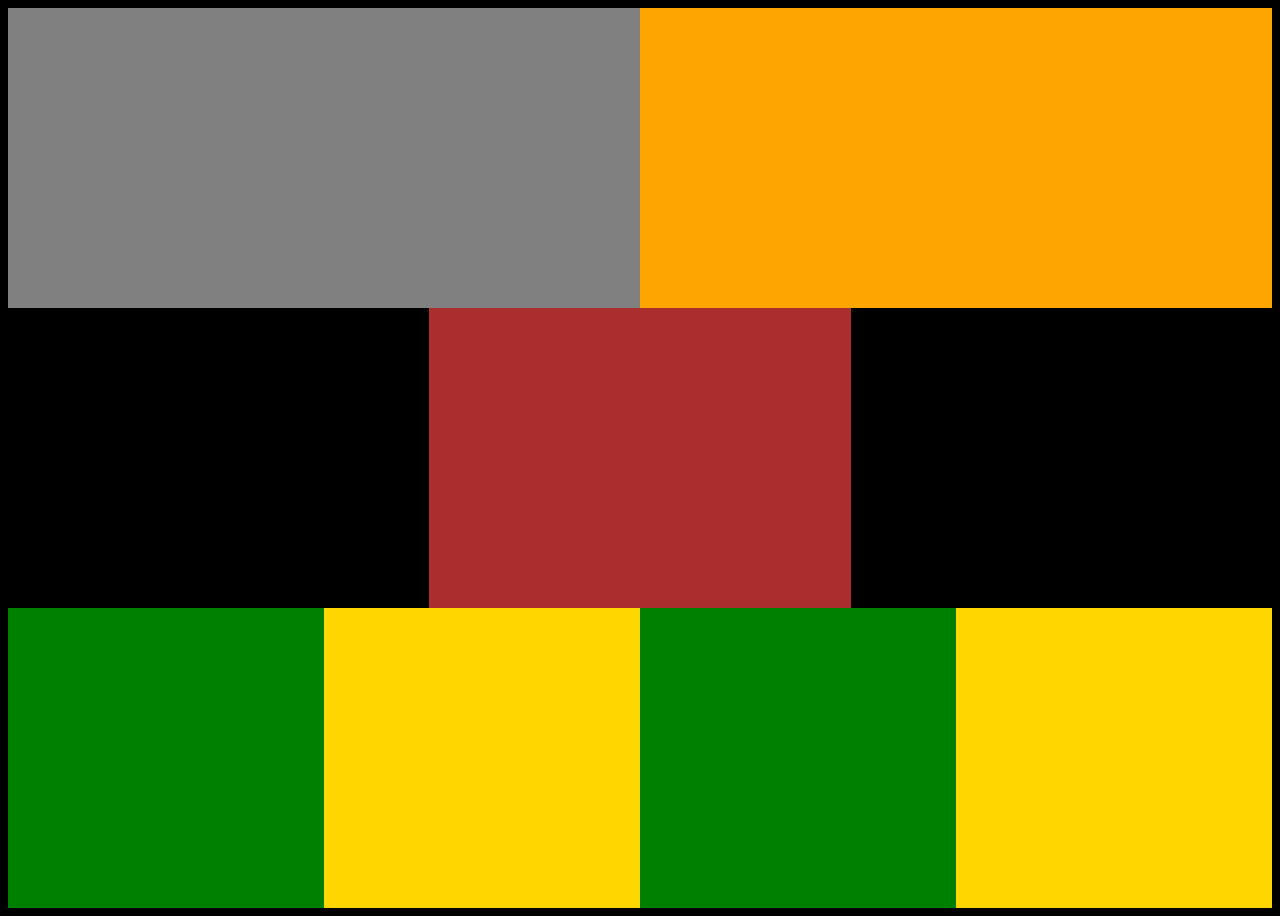
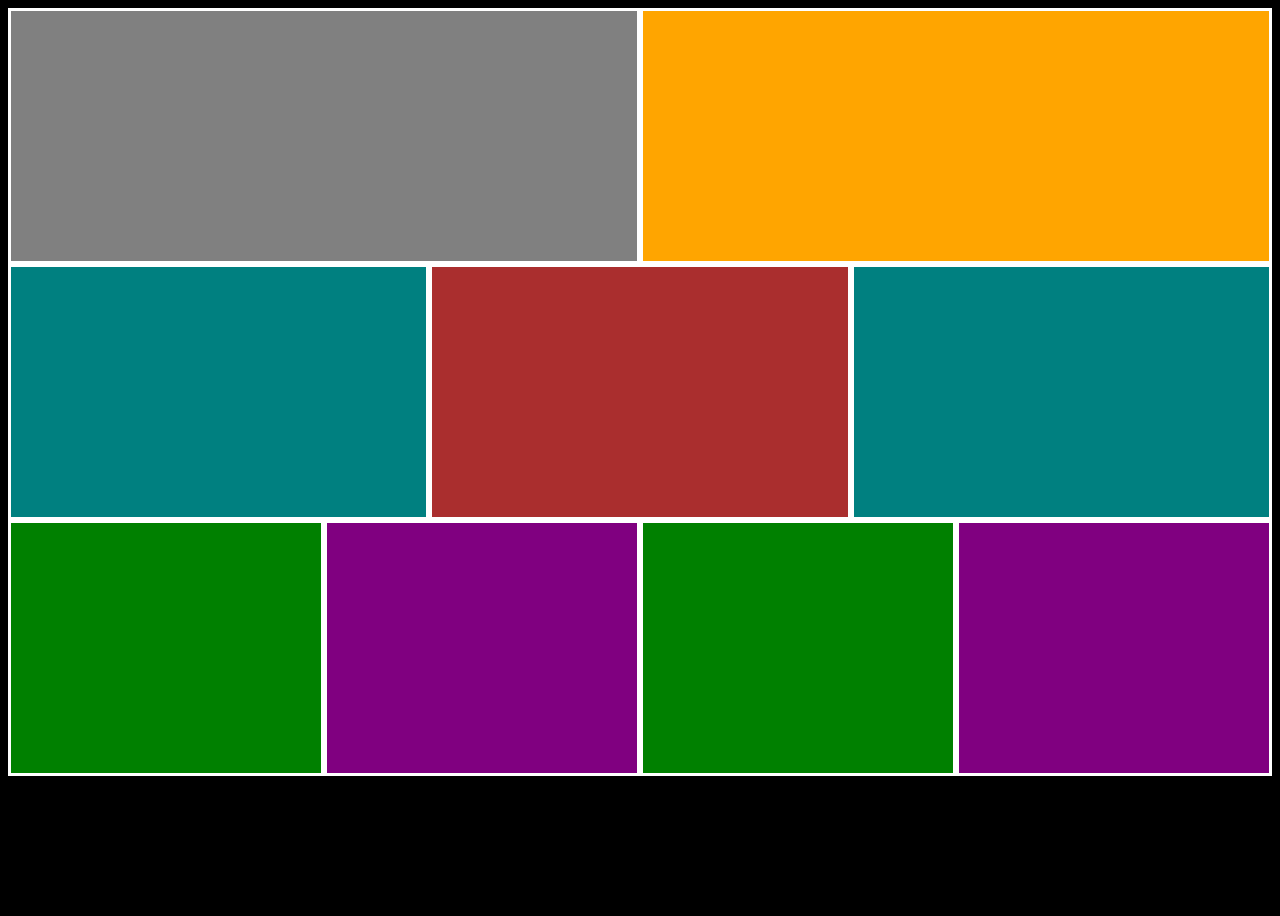
Before and after one commit to Christopher-Green424/Bitwise-W4B-Class, a plain HTML site: page day08/take-home-challenge-09/index.html in a window 1280 px wide. After the commit the page ends 800 px from the top, so only its background shows below. Drawn offline with Linux system fonts and the light colour scheme.

Commit message:
finished take-home project 9 and added day 6 and 7 work

```diff
--- a/day08/take-home-challenge-09/css/styles.css
+++ b/day08/take-home-challenge-09/css/styles.css
@@ -13,9 +13,9 @@ body {
     width: 50%;
     /* margin: 25px; */
     padding: 10px;
-    height: 300px;
+    height: 32vh;
     background-color: grey;
-    border: white;
+    border: 3px solid white;
   }
 
 .column1b {
@@ -23,9 +23,9 @@ body {
     width: 50%;
     /* margin: 25px; */
     padding: 10px;
-    height: 300px;
+    height: 32vh;
     background-color: orange;
-    border: white;
+    border: 3px solid white;
 }
 
 .row1:after {
@@ -41,9 +41,9 @@ body {
     width: 33.33%;
     /* margin: 25px; */
     padding: 10px;
-    height: 300px;
-    background-color: teal
-    border: white;
+    height: 32vh;
+    background-color: teal;
+    border: 3px solid white;
 }
 
 .column2b {
@@ -51,9 +51,9 @@ body {
     width: 33.33%;
     /* margin: 25px; */
     padding: 10px;
-    height: 300px;
+    height: 32vh;
     background-color: rgb(170, 46, 46);
-    border: white;
+    border: 3px solid white;
 }
 
 .row2:after {
@@ -69,9 +69,9 @@ body {
     width: 25%;
     /* margin: 25px; */
     padding: 10px;
-    height: 300px;
+    height: 32vh;
     background-color: green;
-    border: white;
+    border: 3px solid white;
 }
 
 .column3b {
@@ -79,9 +79,9 @@ body {
     width: 25%;
     /* margin: 25px; */
     padding: 10px;
-    height: 300px;
-    background-color: gold;
-    border: white;
+    height: 32vh;
+    background-color: purple;
+    border: 3px solid white;
 }
 
 .row3:after {
```
Also changed, not shown: day06/daily-challenge-06/css/styles.css (added, +46 -0 lines), day06/daily-challenge-06/index.html (added, +31 -0 lines), day07/daily-challenge-07/about.html (added), day07/daily-challenge-07/contact.html (added), day07/daily-challenge-07/css/styles.css (added), day07/daily-challenge-07/index.html (added), day07/take-home-challenge-07/about.html (added), day07/take-home-challenge-07/contact.html (added), day07/take-home-challenge-07/css/styles.css (added), day07/take-home-challenge-07/index.html (added), day08/daily-challenge-08/css/styles.css (added), day08/daily-challenge-08/index.html (added).
